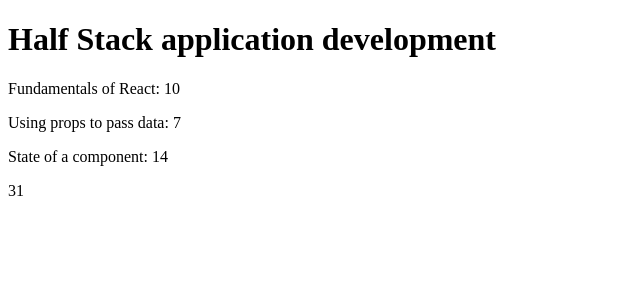
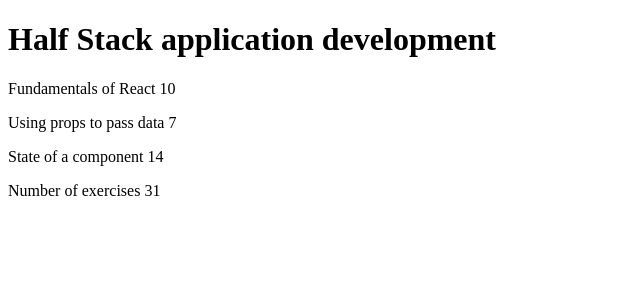
Before and after one commit to bendory1995/FullStackOpen, a React (Create React App) app in the folder part1/: page / in a window 1280 px wide. Shown: the top 300 px of the page, without its empty margins (0-640 px from the left). Built offline with nearby package versions, Linux system fonts and the light colour scheme.

Commit message:
Exercises 1.3-1.5. Still need to review

```diff
--- a/part1/src/App.js
+++ b/part1/src/App.js
@@ -1,31 +1,62 @@
 import React from "react";
+import ReactDOM from "react-dom";
 
-const Header = () => {
-  return <h1>Half Stack application development</h1>;
+const Header = (props) => {
+  return <h1>{props.course}</h1>;
 };
 
-const Content = () => {
+const Content = (props) => {
   return (
     <>
-      <p>Fundamentals of React: 10</p>
-      <p>Using props to pass data: 7</p>
-      <p>State of a component: 14</p>
+      <Part part={props.parts[0].name} exercises={props.parts[0].exercises} />
+      <Part part={props.parts[1].name} exercises={props.parts[1].exercises} />
+      <Part part={props.parts[2].name} exercises={props.parts[2].exercises} />
     </>
   );
 };
 
-const Total = () => {
-  const exercises1 = 10;
-  const exercises2 = 7;
-  const exercises3 = 14;
-  return <p>{exercises1 + exercises2 + exercises3}</p>;
+const Total = (props) => {
+  return (
+    <p>
+      Number of exercises{" "}
+      {props.parts[0].exercises +
+        props.parts[1].exercises +
+        props.parts[2].exercises}
+    </p>
+  );
+};
+
+const Part = (props) => {
+  return (
+    <p>
+      {props.part} {props.exercises}
+    </p>
+  );
 };
 const App = () => {
+  const course = {
+    name: "Half Stack application development",
+    parts: [
+      {
+        name: "Fundamentals of React",
+        exercises: 10,
+      },
+      {
+        name: "Using props to pass data",
+        exercises: 7,
+      },
+      {
+        name: "State of a component",
+        exercises: 14,
+      },
+    ],
+  };
+
   return (
     <div>
-      <Header />
-      <Content />
-      <Total />
+      <Header course={course.name} />
+      <Content parts={course.parts} />
+      <Total parts={course.parts} />
     </div>
   );
 };
```
